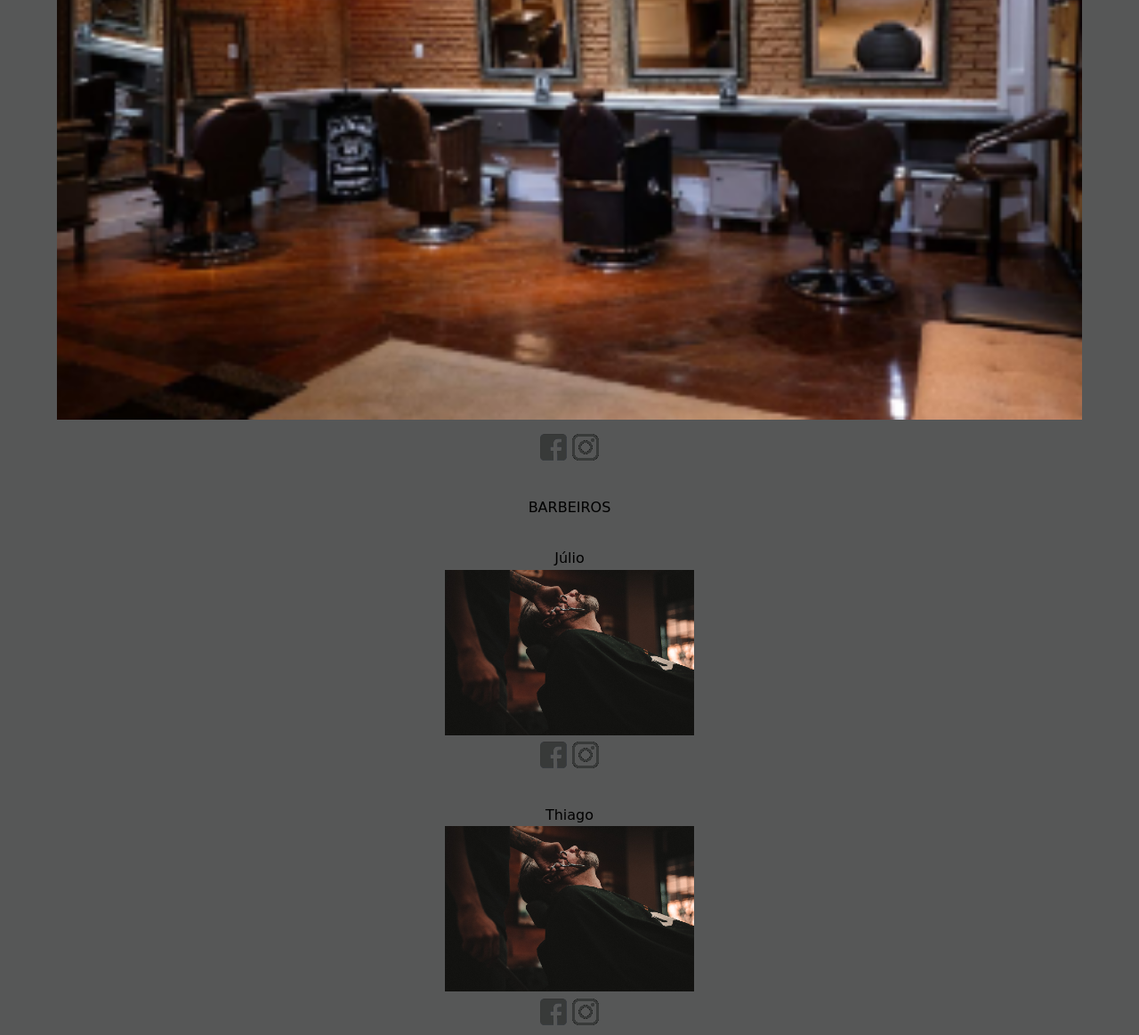
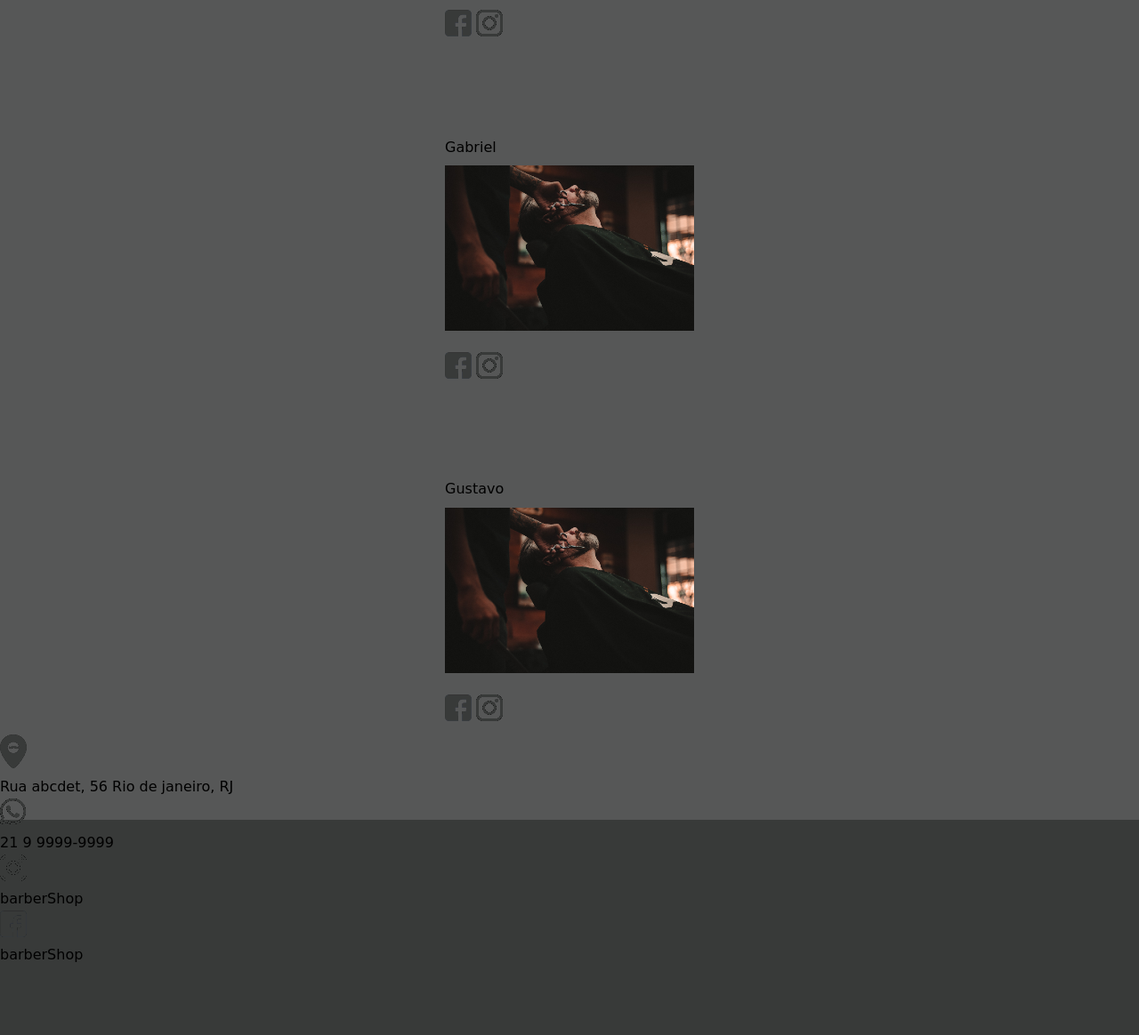
Before and after one commit to frazaovitor/template01, a plain HTML site: page index.html in a window 1280 px wide. Shown: the part 2359-3523 px from the top of the page at 89% size. After the commit the page ends 3446 px from the top, so only its background shows below. Drawn offline with nearby package versions, Linux system fonts and the light colour scheme; a web font is replaced by a local one.

Commit message:
atualizando

```diff
--- a/index.html
+++ b/index.html
@@ -38,7 +38,7 @@
 
     <main>
 
-        <img class="banner" src="img/carousel01.webp" alt="imagem carousel">
+        <img class="banner" src="img/carousel01.webp" alt="imagem ilustração">
 
         <section class="cards">
             <div class="card" id="card">
@@ -61,68 +61,42 @@
         </section>
 
 
-        <section class="quemSomos" id="quemSomos">
+        <section class="barbeiros">
+            <h2>BARBEIROS</h2>
 
-            <div class="barbearia">
-                <h2>BARBEARIA</h2>
-                <div class="carousel">
-                    <img src="img/carousel01.webp" alt="imagem carousel">
-                    <img src="img/carousel01.webp" alt="imagem carousel">
-                    <img src="img/carousel01.webp" alt="imagem carousel">
-                    <img src="img/carousel01.webp" alt="imagem carousel">
-                </div>
-                <div class="contatoBarbearia">
-                    <a href="http://"><img src="img/facebook.webp" alt=""></a>
-                    <a href="http://"><img src="img/instagram.webp" alt=""></a>
+            <div class="barbeiro">
+                <h3>Lucas</h3>
+                <img src="img/barbeiro01.webp" alt="">
+
+                <div class="barbeiroContato">
+                    <a href="#"><img src="img/facebook.webp" alt=""></a>
+                    <a href="#"><img src="img/instagram.webp" alt=""></a>
                 </div>
             </div>
+            <div class="barbeiro">
+                <h3>Gabriel</h3>
+                <img src="img/barbeiro01.webp" alt="">
 
-            <h2>BARBEIROS</h2>
-            <div class="barbeiro">
-                <h2>Júlio</h2>
-                <img src="img/barbeiro01.webp" alt="backgroundCard-navHover">
-
-                <div class="contatoBarbeiro">
-                    <a href="http://"><img src="img/facebook.webp" alt=""></a>
-                    <a href="http://"><img src="img/instagram.webp" alt=""></a>
+                <div class="barbeiroContato">
+                    <a href="#"><img src="img/facebook.webp" alt=""></a>
+                    <a href="#"><img src="img/instagram.webp" alt=""></a>
                 </div>
             </div>
+            <div class="barbeiro">
+                <h3>Gustavo</h3>
+                <img src="img/barbeiro01.webp" alt="">
 
-            <div class="barbeiro">
-                <h2>Thiago</h2>
-                <img src="img/barbeiro01.webp" alt="backgroundCard-navHover">
-
-                <div class="contatoBarbeiro">
-                    <a href="http://"><img src="img/facebook.webp" alt=""></a>
-                    <a href="http://"><img src="img/instagram.webp" alt=""></a>
+                <div class="barbeiroContato">
+                    <a href="#"><img src="img/facebook.webp" alt=""></a>
+                    <a href="#"><img src="img/instagram.webp" alt=""></a>
                 </div>
             </div>
-
-            <div class="barbeiro">
-                <h2>Guilherme</h2>
-                <img src="img/barbeiro01.webp" alt="backgroundCard-navHover">
-
-                <div class="contatoBarbeiro">
-                    <a href="http://"><img src="img/facebook.webp" alt=""></a>
-                    <a href="http://"><img src="img/instagram.webp" alt=""></a>
-                </div>
-            </div>
-
-
-
         </section>
 
     </main>
 
 
-
-    <!-- <div class="containerImgBarbeiro">
-
-    </div> -->
-
-    <!--  -->
-
-
+<section></section>
     <!-- <form action="https://api.staticforms.xyz/submit" method="post">
                     <input type="hidden" name="accessKey" value="074c4c89-d11d-4f0d-b6e5-5b9cdface983">
                     <input type="text" name="name" placeholder="nome">
--- a/script/script.js
+++ b/script/script.js
@@ -1,7 +1,7 @@
 $(document).ready(function () {
   $('.carousel').slick({
     slidesToShow: 1,
-    slidesToScroll: 1,
+    slidesToScroll: 3,
     infinite:true,
     arrows: false,
     autoplay: true,
--- a/style/style.scss
+++ b/style/style.scss
@@ -264,29 +264,26 @@ main {
       }
     }
   }
+  .barbeiros {
+    padding: 2rem 0;
+    margin: 2rem 0;
+    display: grid;
+    justify-items: center;
+    height: 100%;
 
-  .quemSomos {
-    width: 100vw;
-    margin: 2rem 0;
-    padding: 2rem 0;
-    background: var(--pretoClaro);
-    text-align: center;
+    background-color: var(--pretoClaro);
 
-    display: grid;
-    justify-content: center;
-    gap: 2rem;
+    h2 {
+      font-size: 1.5rem;
+      font-weight: bold;
+    }
 
-    .barbearia {
-      .carousel {
-        max-width: 90vw;
-      }
+    .barbeiro {
+      padding: 1rem 0.5rem;
+      margin: 1rem 0;
 
-      .contatoBarbearia {
-        padding-top: 1rem;
-      }
-
-      .barbeiro {
-        padding: 1rem 0;
+      img {
+        margin: .5rem 0;
       }
     }
   }
```
Also changed, not shown: style/style.css, 1 other file.
